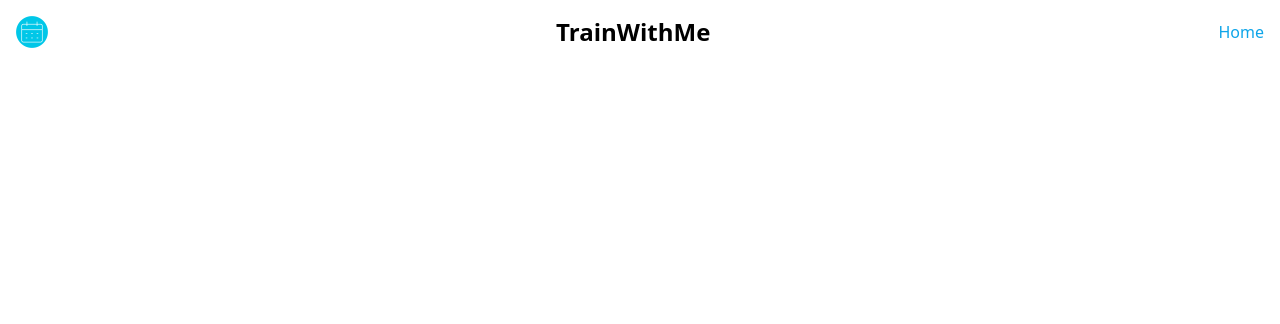
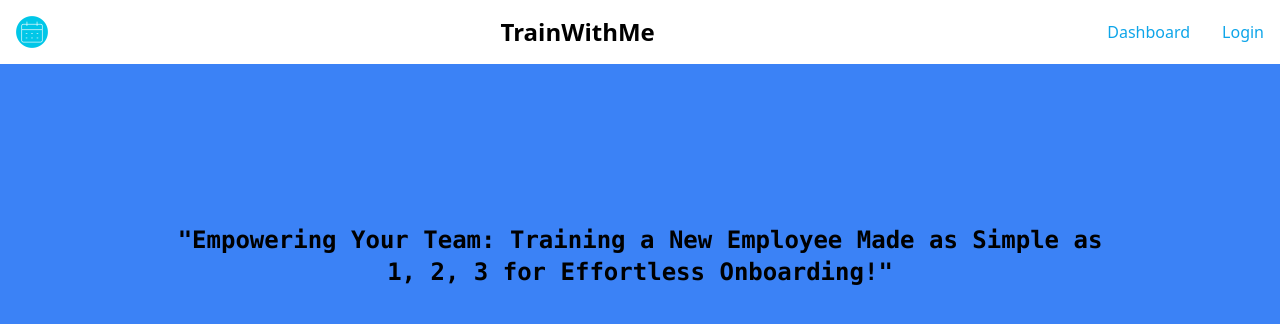
Before and after one commit to miguelf1671/RestaurantTrainerAPP, a React (Vite) app in the folder frontend/: page / in a window 1280 px wide. Shown: the top 324 px of the page. Built offline with nearby package versions, Linux system fonts and the light colour scheme.

Commit message:
added homepage

```diff
--- a/frontend/package.json
+++ b/frontend/package.json
@@ -12,7 +12,8 @@
   },
   "dependencies": {
     "react": "^18.2.0",
-    "react-dom": "^18.2.0"
+    "react-dom": "^18.2.0",
+    "react-router-dom": "^6.20.1"
   },
   "devDependencies": {
     "@types/react": "^18.2.37",
--- a/frontend/src/App.jsx
+++ b/frontend/src/App.jsx
@@ -1,8 +1,25 @@
 import "./App.css";
 import Nav from "./components/Nav";
+import { BrowserRouter as Router, Routes, Route } from "react-router-dom";
+import HomePage from "./pages/Homepage";
+import Dashboard from "./pages/Dashboard";
+import LoginPage from "./pages/LoginPage";
+import RegisterPage from "./pages/RegisterPage";
 
 function App() {
-  return <Nav />;
+  return (
+    <>
+      <Router>
+        <Nav />
+        <Routes>
+          <Route path="/" element={<HomePage />} />
+          <Route path="/login" element={<LoginPage />} />
+          <Route path="/dashboard" element={<Dashboard />} />
+          <Route path="/register" element={<RegisterPage />} />
+        </Routes>
+      </Router>
+    </>
+  );
 }
 
 export default App;
--- a/frontend/src/components/Nav.jsx
+++ b/frontend/src/components/Nav.jsx
@@ -46,7 +46,16 @@ function Nav() {
                 className="block py-2 px-3 text-sky-500 rounded md:bg-transparent md:text-sky-500 md:p-0 dark:text-white md:dark:text-cyan-400"
                 aria-current="page"
               >
-                Home
+                Dashboard
+              </a>
+            </li>
+            <li>
+              <a
+                href="#"
+                className="block py-2 px-3 text-sky-500 rounded md:bg-transparent md:text-sky-500 md:p-0 dark:text-white md:dark:text-cyan-400"
+                aria-current="page"
+              >
+                Login
               </a>
             </li>
           </ul>
--- a/frontend/src/pages/Dashboard.jsx
+++ b/frontend/src/pages/Dashboard.jsx
@@ -0,0 +1,10 @@
+import React from "react";
+
+function Dashboard() {
+  return (
+    <>
+      <h1>Hello</h1>
+    </>
+  );
+}
+export default Dashboard;
--- a/frontend/src/pages/Homepage.jsx
+++ b/frontend/src/pages/Homepage.jsx
@@ -0,0 +1,18 @@
+import React from "react";
+
+function HomePage() {
+  return (
+    <>
+      <div className="bg-blue-500  flex justify-center items-start h-screen">
+        <div className="text-center px-40" style={{ marginTop: "20vh" }}>
+          <h1 className=" font-mono font-bold text-2xl hover:underline decoration-wavy decoration-sky-500">
+            "Empowering Your Team: Training a New Employee Made as Simple as 1,
+            2, 3 for Effortless Onboarding!"
+          </h1>
+        </div>
+      </div>
+    </>
+  );
+}
+
+export default HomePage;
--- a/frontend/src/pages/LoginPage.jsx
+++ b/frontend/src/pages/LoginPage.jsx
@@ -0,0 +1,11 @@
+import React from "react";
+
+function LoginPage() {
+  return (
+    <>
+      <h1>HELLO</h1>
+    </>
+  );
+}
+
+export default LoginPage;
--- /dev/null
+++ b/frontend/src/pages/RegisterPage.jsx
@@ -0,0 +1,11 @@
+import React from "react";
+
+const RegisterPage = () => {
+  return (
+    <>
+      <h1>hello</h1>
+    </>
+  );
+};
+
+export default RegisterPage;
```
Also changed, not shown: 1 other file (tests, documents, lock files or other folders).
